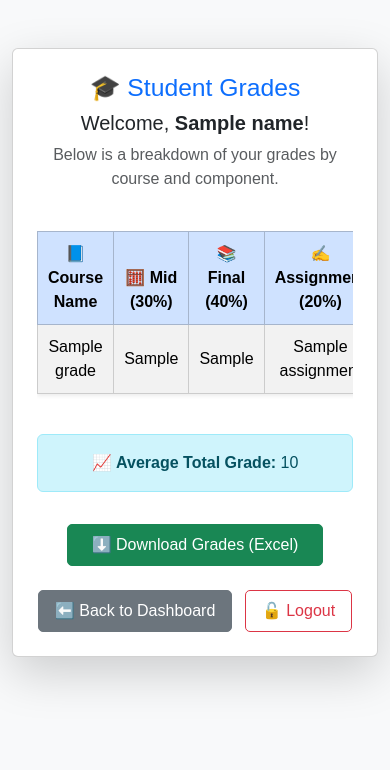
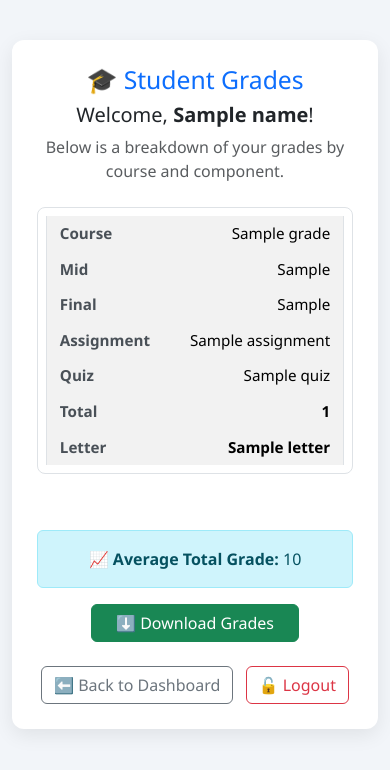
Before and after one commit to groupsystemm/online, a Flask app: template templates/view_grades.html in a window 390 px wide. Shown: the top 770 px of the page. Run offline with Flask 3, Linux system fonts and the light colour scheme; the template is opened without the code that fills it: most values are stand-ins (such as "Sample title", 1, 10 or a date in 2020).

Commit message:
Update view_grades.html

```diff
--- a/templates/view_grades.html
+++ b/templates/view_grades.html
@@ -5,16 +5,67 @@
   <title>Your Grades</title>
   <meta name="viewport" content="width=device-width, initial-scale=1" />
 
-    <!-- ✅ Bootstrap CSS -->
+  <!-- Bootstrap CSS -->
   <link href="https://cdn.jsdelivr.net/npm/bootstrap@5.3.3/dist/css/bootstrap.min.css" rel="stylesheet" />
+  <style>
+    body {
+      background-color: #f2f5f9;
+      font-family: 'Segoe UI', sans-serif;
+      padding-top: 40px;
+    }
 
-    <!-- ✅ Optional Custom CSS -->
-    <link rel="stylesheet" href="{{ url_for('static', filename='css/style.css') }}" />
+    .grades-card {
+      border-radius: 12px;
+      background-color: #fff;
+      box-shadow: 0 6px 20px rgba(0, 0, 0, 0.08);
+      padding: 25px;
+    }
+
+    .table th, .table td {
+      vertical-align: middle;
+      text-align: center;
+      font-size: 0.95rem;
+    }
+
+    .table th {
+      background-color: #0d6efd;
+      color: white;
+    }
+
+    .table td strong {
+      font-weight: 600;
+    }
+
+    @media (max-width: 576px) {
+      .table thead {
+        display: none;
+      }
+      .table tr {
+        display: block;
+        margin-bottom: 1rem;
+        border: 1px solid #dee2e6;
+        border-radius: 0.5rem;
+        padding: 0.5rem;
+      }
+      .table td {
+        display: flex;
+        justify-content: space-between;
+        padding: 0.4rem 0.8rem;
+        text-align: right;
+      }
+      .table td::before {
+        content: attr(data-label);
+        font-weight: 600;
+        text-align: left;
+        color: #495057;
+      }
+    }
+  </style>
 </head>
-<body class="bg-light">
+<body>
 
-<div class="container mt-5">
-    <div class="card shadow-lg p-4">
+<div class="container">
+  <div class="grades-card mx-auto">
     <div class="text-center mb-4">
       <h2 class="text-primary">🎓 Student Grades</h2>
       <h5>Welcome, <strong>{{ name }}</strong>!</h5>
@@ -23,28 +74,28 @@
 
     {% if grades %}
     <div class="table-responsive">
-            <table class="table table-striped table-bordered align-middle shadow-sm">
-                <thead class="table-primary text-center">
+      <table class="table table-bordered table-striped align-middle">
+        <thead>
           <tr>
-                        <th>📘 Course Name</th>
-                        <th>🧮 Mid (30%)</th>
-                        <th>📚 Final (40%)</th>
-                        <th>✍️ Assignment (20%)</th>
-                        <th>📝 Quiz (10%)</th>
+            <th>📘 Course</th>
+            <th>🧮 Mid</th>
+            <th>📚 Final</th>
+            <th>✍️ Assignment</th>
+            <th>📝 Quiz</th>
             <th>📊 Total</th>
-                        <th>🔠 Letter Grade</th>
+            <th>🔠 Letter</th>
           </tr>
         </thead>
-                <tbody class="text-center">
+        <tbody>
           {% for row in grades %}
           <tr>
-                        <td>{{ row.course_name }}</td>
-                        <td>{{ row.mid_exam }}</td>
-                        <td>{{ row.final_exam }}</td>
-                        <td>{{ row.assignment }}</td>
-                        <td>{{ row.quiz }}</td>
-                        <td><strong>{{ row.total_grade }}</strong></td>
-                        <td class="fw-bold">{{ row.letter }}</td>
+            <td data-label="Course">{{ row.course_name }}</td>
+            <td data-label="Mid">{{ row.mid_exam }}</td>
+            <td data-label="Final">{{ row.final_exam }}</td>
+            <td data-label="Assignment">{{ row.assignment }}</td>
+            <td data-label="Quiz">{{ row.quiz }}</td>
+            <td data-label="Total"><strong>{{ row.total_grade }}</strong></td>
+            <td data-label="Letter" class="fw-bold">{{ row.letter }}</td>
           </tr>
           {% endfor %}
         </tbody>
@@ -58,7 +109,7 @@
     {% endif %}
 
     <div class="text-center mt-3">
-            <a class="btn btn-success px-4" href="/download-grades">⬇️ Download Grades (Excel)</a>
+      <a class="btn btn-success px-4" href="/download-grades">⬇️ Download Grades</a>
     </div>
 
     {% else %}
@@ -68,13 +119,13 @@
     {% endif %}
 
     <div class="text-center mt-4">
-            <a href="/dashboard" class="btn btn-secondary me-2">⬅️ Back to Dashboard</a>
+      <a href="/dashboard" class="btn btn-outline-secondary me-2">⬅️ Back to Dashboard</a>
       <a href="/logout" class="btn btn-outline-danger">🔓 Logout</a>
     </div>
   </div>
 </div>
 
-<!-- ✅ Bootstrap JS -->
+<!-- Bootstrap JS -->
 <script src="https://cdn.jsdelivr.net/npm/bootstrap@5.3.3/dist/js/bootstrap.bundle.min.js"></script>
 </body>
 </html>
```
Lines whose indentation alone changed are shown as unchanged.
